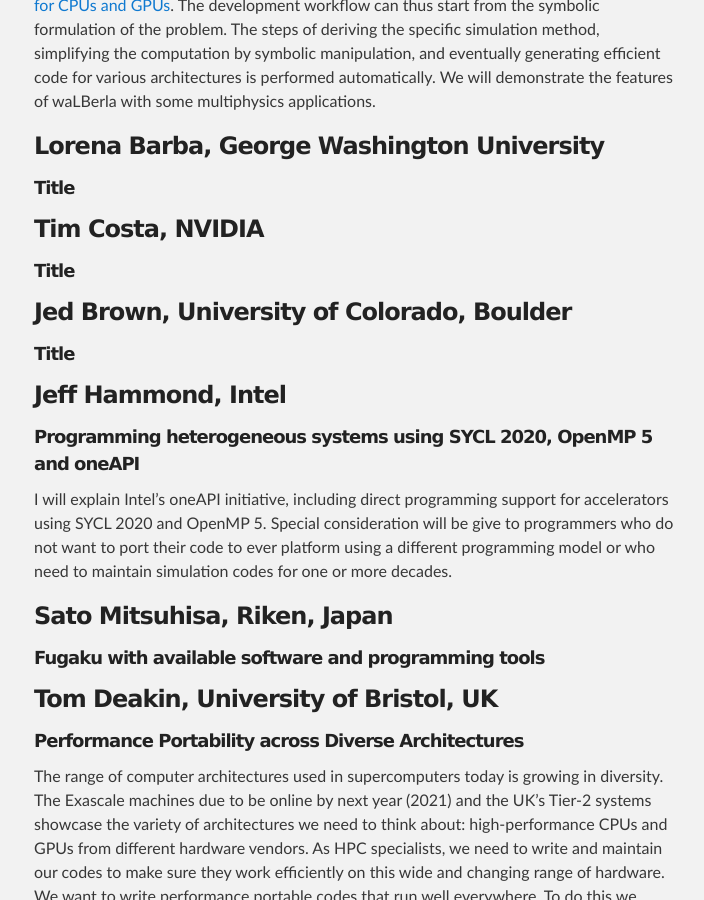
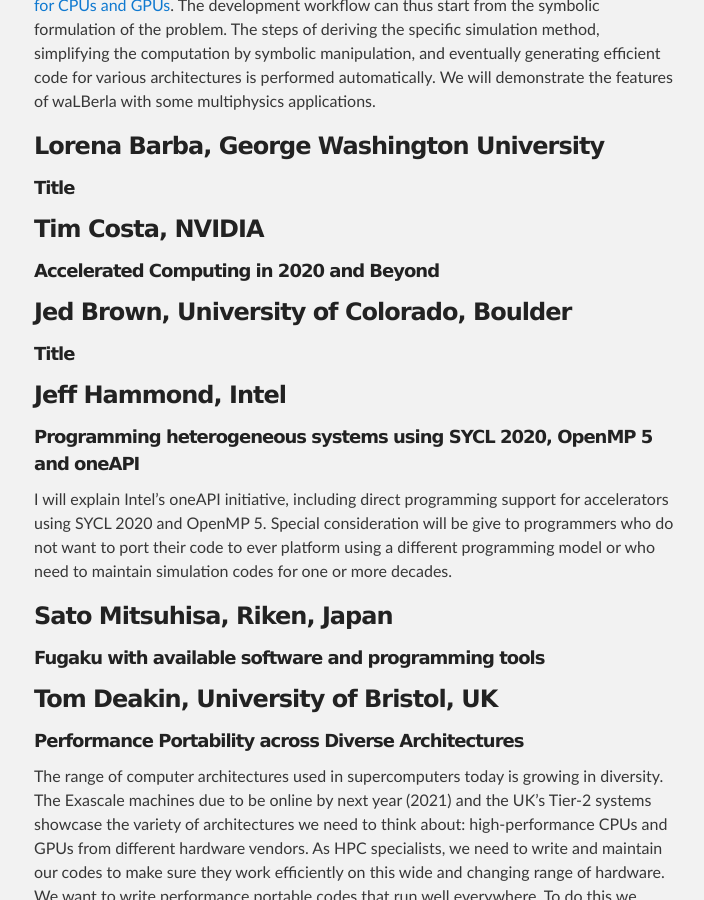
Before and after one commit to Excalibur-SLE/Excalibur-SLE.github.io, a Jekyll site: the page built from workshop1_programme.md, in a window 1280 px wide and 900 px high, scrolled down 1175 px. Shown: the whole window, without its empty margins (286-990 px from the left). Built offline with Jekyll 4.4.1, drawn with Linux system fonts in a browser that asks for light colours; our own code applies the rules of GitHub Pages for plain Markdown files.

Commit message:
Add title

```diff
--- a/workshop1_programme.md
+++ b/workshop1_programme.md
@@ -52,7 +52,7 @@
 ##### Title
 
 ### Tim Costa, NVIDIA
-##### Title
+##### Accelerated Computing in 2020 and Beyond
 
 ### Jed Brown, University of Colorado, Boulder
 ##### Title
```
